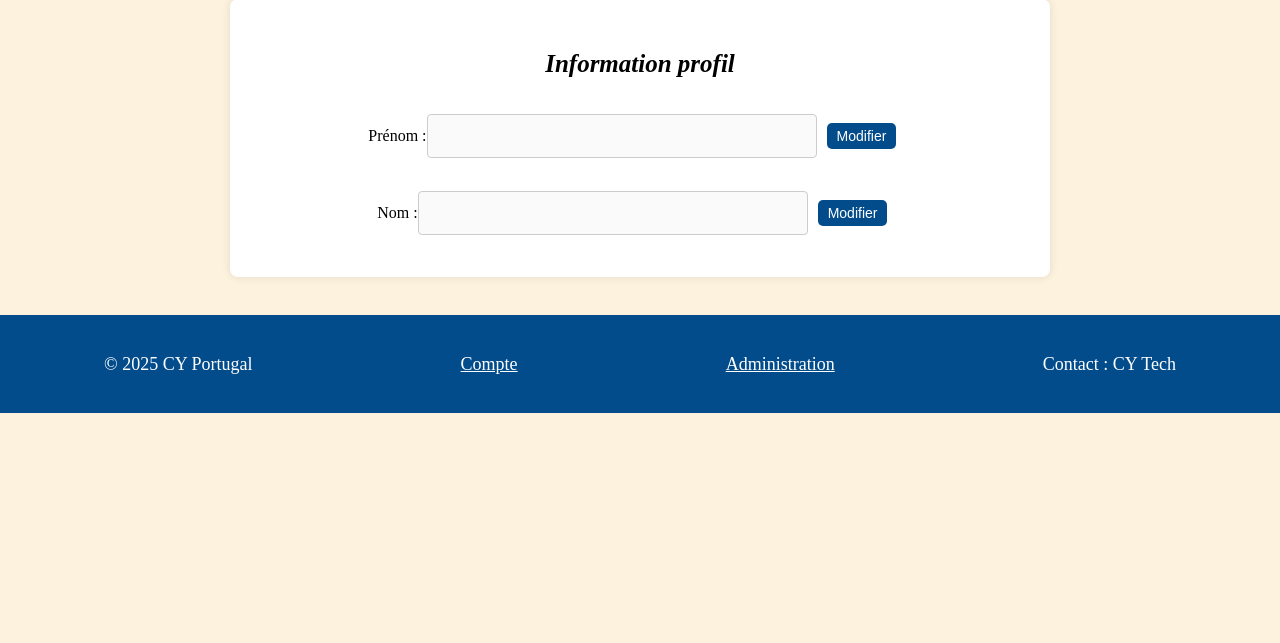
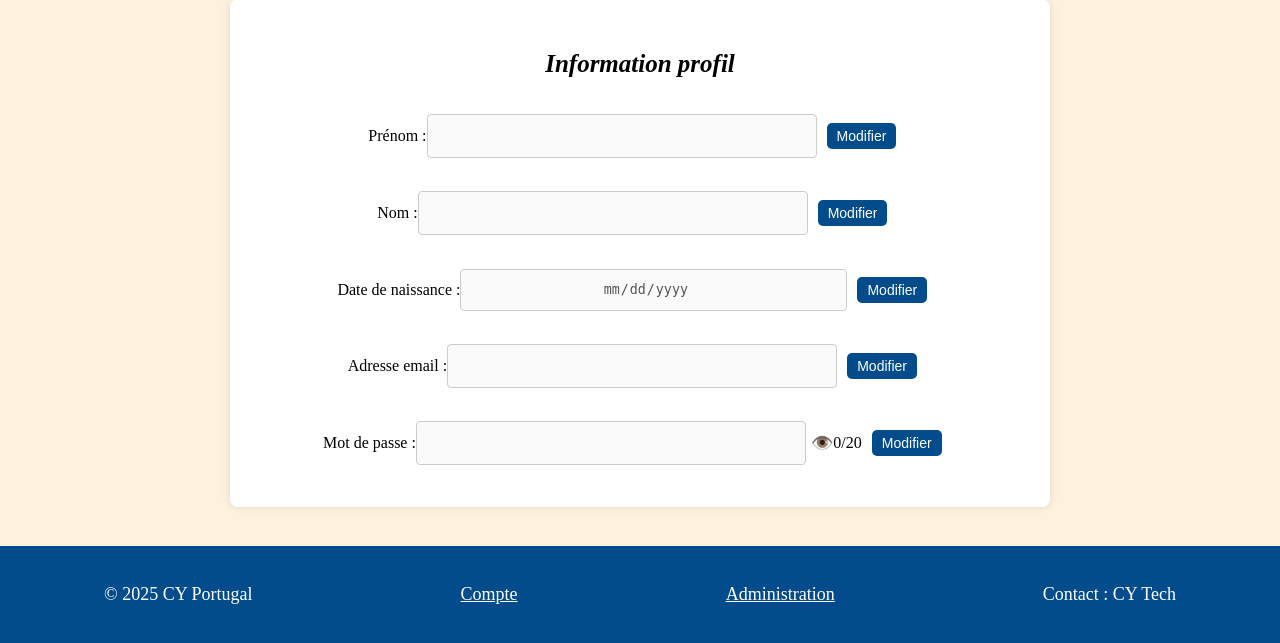
Before and after one commit to BPiroga/Click-journeY, a PHP site: page /profil_test.php in a window 1280 px wide. Shown: the part 300-943 px from the top of the page. Before the commit the page ends 713 px from the top, so only its background shows below. Run offline with PHP 8.4, Linux system fonts and the light colour scheme.

Commit message:
profil_test

```diff
--- a/data/users.json
+++ b/data/users.json
@@ -1,11 +1,11 @@
 {
-    "users": [
-        {
-            "prenom": "Jean",
+    "users": {
+        "0": {
+            "prenom": "Jeane",
             "nom": "Dupont",
-            "date_naissance": "1990-01-01",
-            "email": "jean.dupont@example.com",
-            "mot_de_passe": "password_123",
+            "date_naissance": "1990-01-02",
+            "email": "jean.dupont@examplee.com",
+            "mot_de_passe": "password_123e",
             "role": "admin",
             "ban": false,
             "panier": [
@@ -18,7 +18,7 @@
                 4
             ]
         },
-        {
+        "1": {
             "prenom": "Marie",
             "nom": "Durand",
             "date_naissance": "1985-05-15",
@@ -42,7 +42,7 @@
                 "13"
             ]
         },
-        {
+        "2": {
             "prenom": "Alice",
             "nom": "Martin",
             "date_naissance": "1975-06-15",
@@ -52,6 +52,12 @@
             "ban": true,
             "panier": [],
             "reservations": []
-        }
-    ]
+        },
+        "": {
+            "prenom": "Jeane",
+            "email": null
+        },
+        "prenom": "Jeane",
+        "email": null
+    }
 }
--- a/js/profil_test.js
+++ b/js/profil_test.js
@@ -1,5 +1,10 @@
 document.addEventListener("DOMContentLoaded", () => {
 
+    // togglePassword.addEventListener("click", () => {
+    //     const type = passwordInput.getAttribute("type") === "password" ? "text" : "password";
+    //     passwordInput.setAttribute("type", type);
+    //     togglePassword.textContent = type === "password" ? "👁️" : "🙈";
+    // });
     const form = document.getElementById("profil-form");
     const submitBtn = document.getElementById("submit-btn");
 
@@ -36,15 +41,13 @@ document.addEventListener("DOMContentLoaded", () => {
             submitBtn.style.display = "block";         // On affiche le bouton "Soumettre" pour enregistrer
         });
     });
-
     form.addEventListener("submit", (e) => {
         e.preventDefault();
         form.querySelectorAll("input").forEach((input) => {
             input.disabled = false;
         });
         const formData = new FormData(form);
-
-        fetch('update_profil.php', {
+        fetch('php/update_profil_test.php', {
             method: 'POST',
             body: formData
         })
@@ -77,5 +80,4 @@ document.addEventListener("DOMContentLoaded", () => {
             });
         });
     });
-
 });
--- a/profil_test.php
+++ b/profil_test.php
@@ -64,7 +64,7 @@ if (file_exists($jsonFile)) {
             <?php echo (isset($userData['role']) && $userData['role'] === 'vip') ? 'Information profil VIP' : 'Information profil'; ?>
         </p>
 
-        <form id="profil-form" method="post" action="php/update_profil.php">
+        <form id="profil-form" method="post" action="php/update_profil_test.php">
             <div>
                 <p>Prénom :</p>
                 <input type="text" name="prenom" value="<?= htmlspecialchars($userData['prenom'] ?? '') ?>" disabled>
@@ -80,7 +80,29 @@ if (file_exists($jsonFile)) {
                 <button type="button" class="cancel-btn" style="display: none;">Annuler</button>
                 <button type="button" class="save-btn" style="display: none;">Valider</button>
             </div>
-
+            <div>
+                <p>Date de naissance :</p>
+                <input type="date" name="date_naissance" value="<?= htmlspecialchars($userData['date_naissance'] ?? '') ?>" disabled>
+                <button type="button" class="edit-btn">Modifier</button>
+                <button type="button" class="cancel-btn" style="display: none;">Annuler</button>
+                <button type="button" class="save-btn" style="display: none;">Valider</button>
+            </div>
+            <div>
+                <p>Adresse email :</p>
+                <input type="email" name="email" value="<?= htmlspecialchars($userData['email'] ?? '') ?>" disabled>
+                <button type="button" class="edit-btn">Modifier</button>
+                <button type="button" class="cancel-btn" style="display: none;">Annuler</button>
+                <button type="button" class="save-btn" style="display: none;">Valider</button>
+            </div>
+            <div>
+                <p>Mot de passe :</p>
+                <input type="password" name="mot_de_passe" value="<?= htmlspecialchars($userData['mot_de_passe'] ?? '') ?>" disabled>
+                <span class="toggle-password">👁️</span>
+                <span class="password-counter">0/20</span>
+                <button type="button" class="edit-btn">Modifier</button>
+                <button type="button" class="cancel-btn" style="display: none;">Annuler</button>
+                <button type="button" class="save-btn" style="display: none;">Valider</button>
+            </div>
             <button type="submit" id="submit-btn" style="display:none;">Soumettre</button>
         </form>
     </div>
```
Also changed, not shown: php/update_profil_test.php (added, +65 -0 lines), update_profil.php (deleted, +0 -46 lines), update_profil_test.php (deleted).
